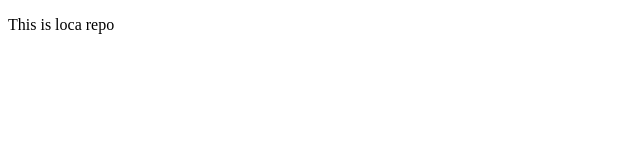
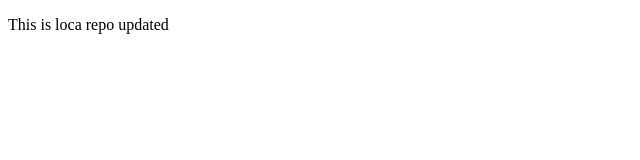
Before and after one commit to sivasankarch848/local-repo, a plain HTML site: page index.html in a window 1280 px wide. Shown: the full height of the page, 0-640 px from the left. Drawn offline with Linux system fonts and the light colour scheme.

Commit message:
updated index.html

```diff
--- a/index.html
+++ b/index.html
@@ -4,6 +4,6 @@
 
     </head>
     <body>
-        <p>This is loca repo</p>
+        <p>This is loca repo updated</p>
     </body>
 </html>
```
